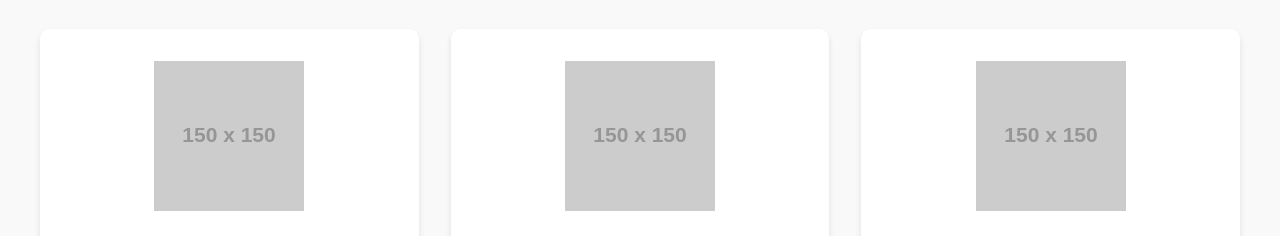
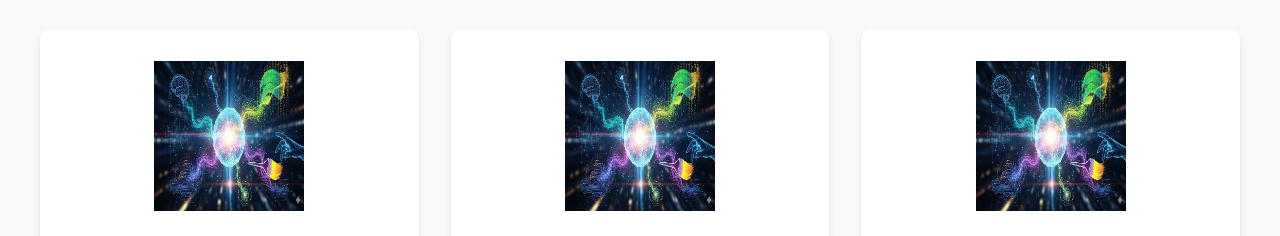
Before and after one commit to theta-real/theta-real.github.io, a plain HTML site: page index.html in a window 1280 px wide. Shown: the part 564-800 px from the top of the page. Drawn offline with Linux system fonts and the light colour scheme; placeholder pictures from the web are drawn by us.

Commit message:
Update index.html

```diff
--- a/index.html
+++ b/index.html
@@ -32,17 +32,17 @@
         <h2>Why Choose Theta Real?</h2>
         <div class="feature-grid">
             <div class="feature-item">
-                <img src="https://via.placeholder.com/150?text=Innovation" alt="Innovation">
+                <img src="innovation.png" alt="Innovation">
                 <h3>Innovation</h3>
                 <p>Harness the latest in AI to create unique solutions tailored to your needs.</p>
             </div>
             <div class="feature-item">
-                <img src="https://via.placeholder.com/150?text=Efficiency" alt="Efficiency">
+                <img src="innovation.png" alt="Efficiency">
                 <h3>Efficiency</h3>
                 <p>Streamline processes and boost productivity with intelligent automation.</p>
             </div>
             <div class="feature-item">
-                <img src="https://via.placeholder.com/150?text=Scalability" alt="Scalability">
+                <img src="innovation.png" alt="Scalability">
                 <h3>Scalability</h3>
                 <p>Grow your business with AI that scales seamlessly as you expand.</p>
             </div>
```
